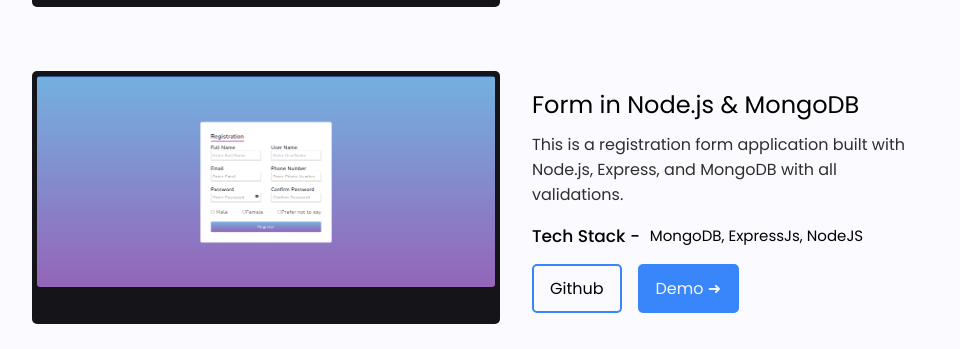
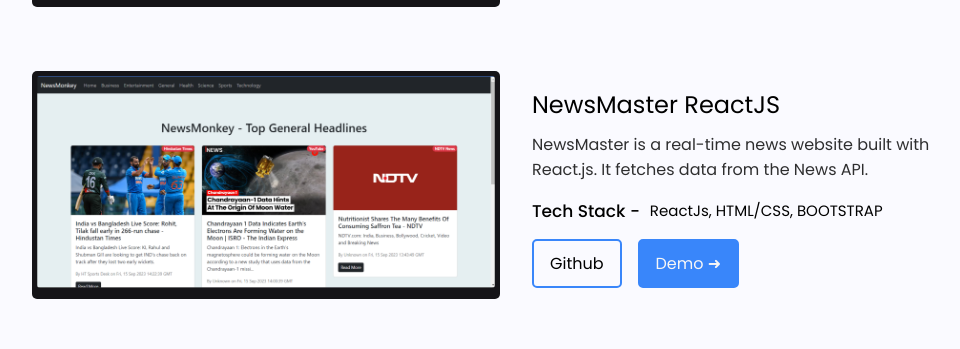
Before and after one commit to anupam-singh88/portfolio-react, a React (Create React App) app: page / in a window 1280 px wide. Shown: the part 1765-2114 px from the top of the page, without its empty margins (124-1084 px from the left). Built offline with nearby package versions, Linux system fonts and the light colour scheme.

Commit message:
project added

```diff
--- a/src/resumedata.js
+++ b/src/resumedata.js
@@ -35,6 +35,14 @@
         tech_stack: "MongoDB,ExpressJs, ReactJs, NodeJS",
         github_url: "https://github.com/anupam-singh88/mern-todo-app",
         demo_url: "https://mern-todo-app-4e58b.web.app/",
+    },
+    {
+        img: "images/newsmaster.png",
+        title: "NewsMaster ReactJS",
+        description: "NewsMaster is a real-time news website built with React.js. It fetches data from the News API.",
+        tech_stack: "ReactJs, HTML/CSS, BOOTSTRAP",
+        github_url: "https://github.com/anupam-singh88/newsmaster",
+        demo_url: "https://drive.google.com/file/d/1EfXpVOvqacYTp5QmblNHQEIMiz1nI--s/view?usp=sharing",
     },
     {
         img: "images/registration-form-node.png",
```
Also changed, not shown: public/images/newsmaster.png (added), 1 other file (tests, documents, lock files or other folders).
